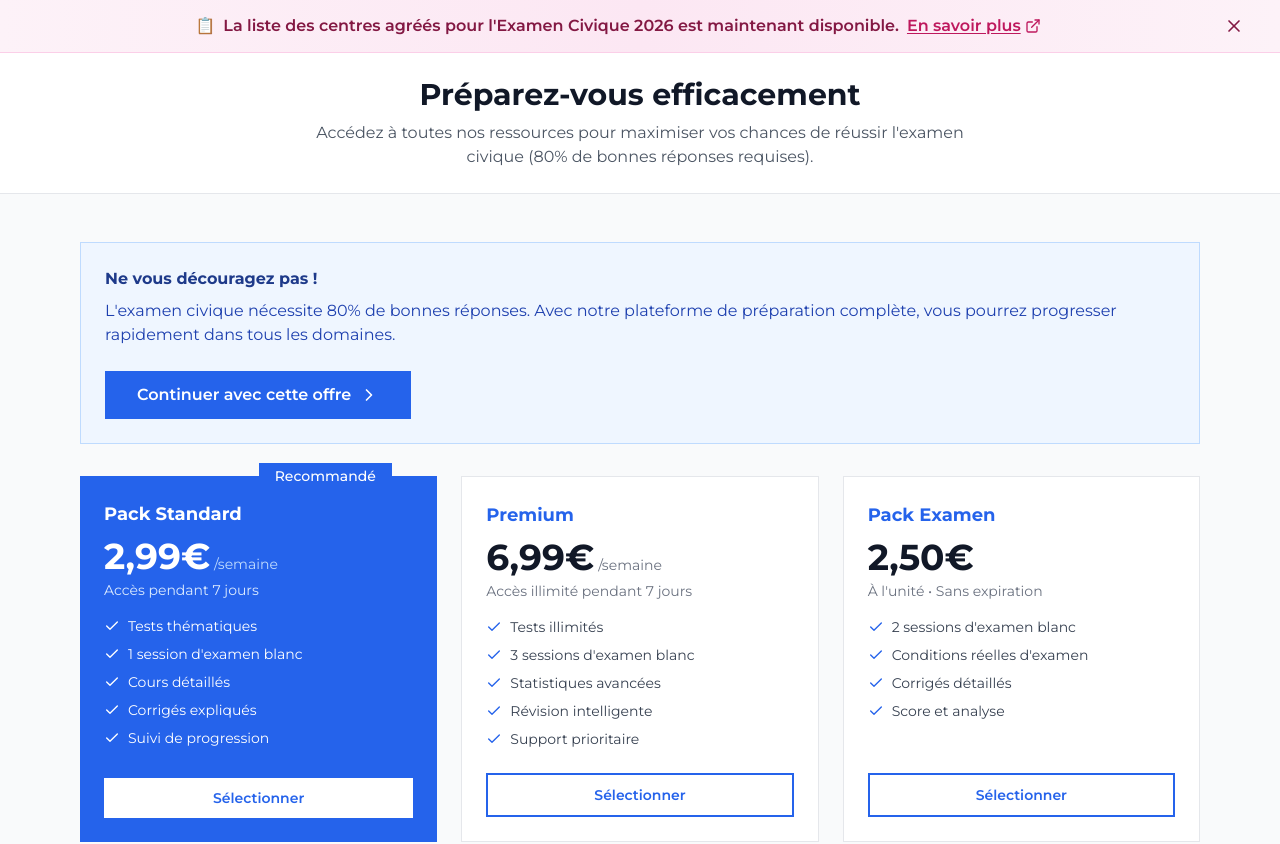
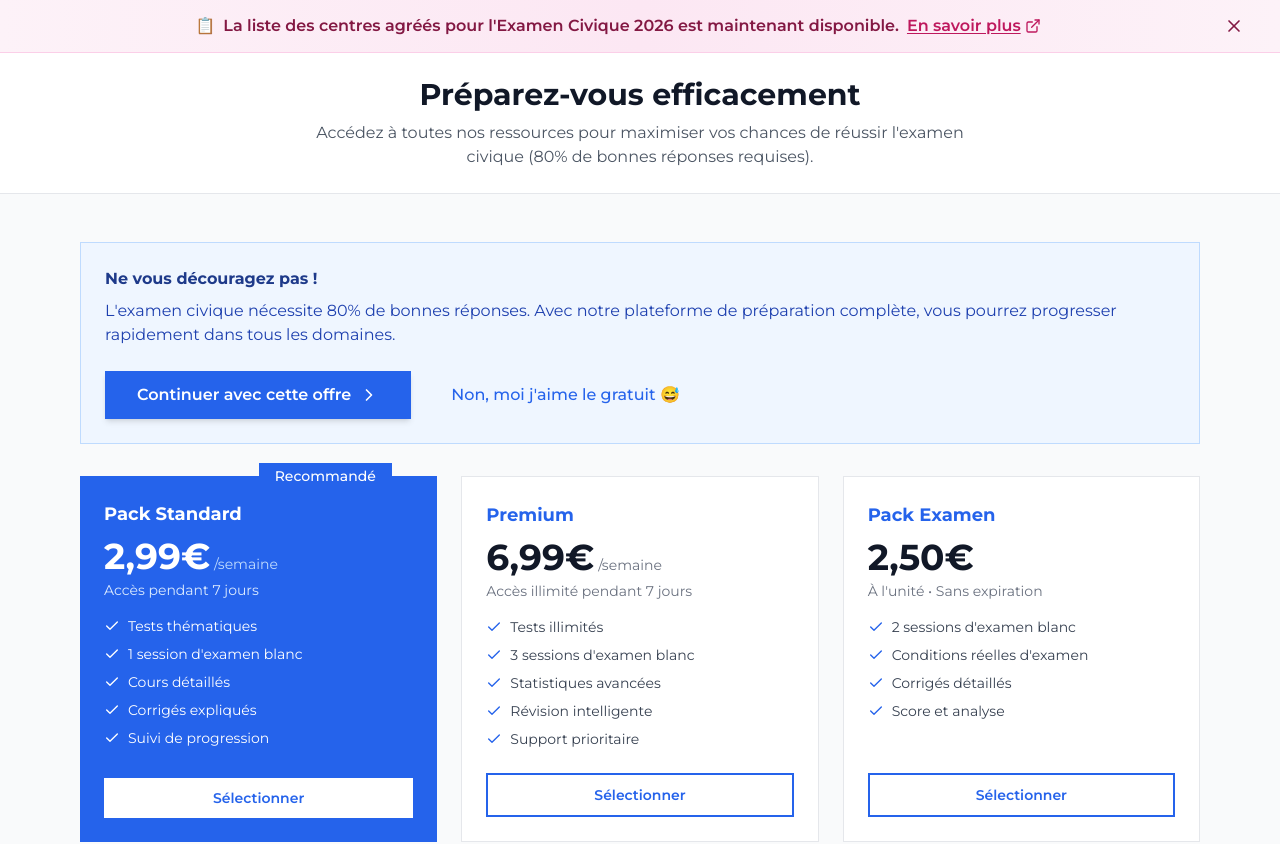
Before and after one commit to biendoubrian23/testciviquefrance, a Next.js app: page /onboarding/offres in a window 1280 px wide. Shown: the top 844 px of the page. Built offline with nearby package versions, Linux system fonts and the light colour scheme; no server answers.

Commit message:
feat: introduce onboarding offers selection and results pages to the user flow.

```diff
--- a/app/onboarding/offres/page.tsx
+++ b/app/onboarding/offres/page.tsx
@@ -93,11 +93,11 @@ export default function OnboardingOffersPage() {
             L&apos;examen civique nécessite 80% de bonnes réponses. Avec notre plateforme de préparation complète,
             vous pourrez progresser rapidement dans tous les domaines.
           </p>
+          <div className="flex flex-col sm:flex-row gap-4 items-center">
             <button
               onClick={handleContinueWithOffer}
               disabled={isProcessing}
-            className={`inline-flex items-center gap-2 px-8 py-3 font-semibold transition-all duration-200 ${
-              !isProcessing
+              className={`inline-flex items-center gap-2 px-8 py-3 font-semibold transition-all duration-200 shadow-md hover:shadow-lg ${!isProcessing
                   ? 'bg-primary-600 text-white hover:bg-primary-700'
                   : 'bg-gray-200 text-gray-400 cursor-not-allowed'
                 }`}
@@ -111,6 +111,15 @@ export default function OnboardingOffersPage() {
                 </>
               )}
             </button>
+
+            <button
+              onClick={handleSkip}
+              disabled={isProcessing}
+              className="px-6 py-3 text-primary-600 font-medium hover:text-primary-800 hover:bg-primary-50 rounded-lg transition-colors"
+            >
+              Non, moi j'aime le gratuit 😅
+            </button>
+          </div>
         </div>
 
         {/* 3 Offres côte à côte */}
--- a/app/onboarding/resultats/page.tsx
+++ b/app/onboarding/resultats/page.tsx
@@ -122,13 +122,21 @@ export default function OnboardingResultsPage() {
               ? 'Avec un entraînement régulier sur notre plateforme, vous maximiserez vos chances de réussir l\'examen civique officiel (80% requis).'
               : 'L\'examen civique nécessite 80% de bonnes réponses. Avec notre plateforme de préparation complète, vous pourrez progresser rapidement dans tous les domaines.'}
           </p>
+          <div className="flex flex-col sm:flex-row gap-4">
             <button
               onClick={handleContinue}
-            className="inline-flex items-center gap-2 px-6 py-3 bg-primary-600 text-white font-semibold hover:bg-primary-700 transition-all duration-200"
+              className="inline-flex justify-center items-center gap-2 px-6 py-3 bg-primary-600 text-white font-semibold hover:bg-primary-700 transition-all duration-200 shadow-md hover:shadow-lg"
             >
               Découvrir nos offres
               <ChevronRight className="w-5 h-5" />
             </button>
+            <button
+              onClick={() => router.push('/dashboard')}
+              className="inline-flex justify-center items-center gap-2 px-6 py-3 bg-white text-gray-700 font-semibold border border-gray-300 hover:bg-gray-50 transition-all duration-200"
+            >
+              Continuer au Dashboard
+            </button>
+          </div>
         </div>
 
         {/* Détail par domaine */}
```
Lines whose indentation alone changed are shown as unchanged.
